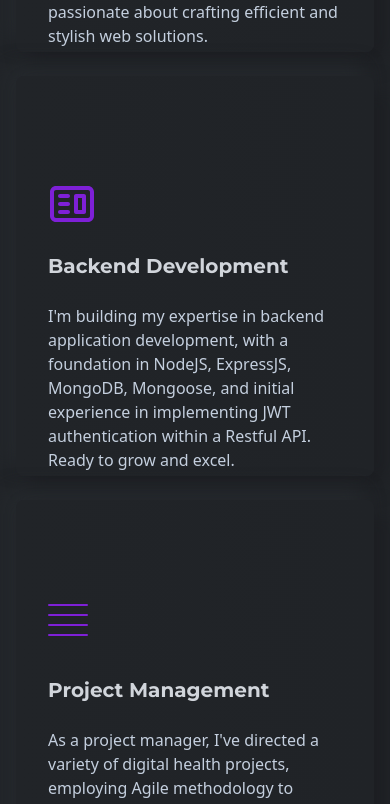
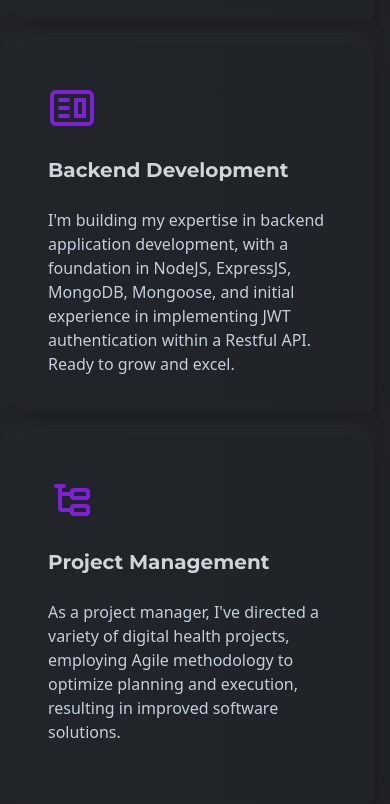
Before and after one commit to AndreaBitmind/porfolio-react, a React (Create React App) app: page / in a window 390 px wide. Shown: the part 1939-2743 px from the top of the page. Built offline with nearby package versions, Linux system fonts and the light colour scheme.

Commit message:
style: changed project management icon and removed hover from mobile view

```diff
--- a/src/components/features/Card.js
+++ b/src/components/features/Card.js
@@ -2,9 +2,9 @@ import React from "react";
 
 const Card = ({ item: { title, des, icon } }) => {
   return (
-    <div className="w-full px-8 h-fit py-10 rounded-lg shadow-shadowOne flex items-center bg-gradient-to-r from-bodyColor to-[#202327] group hover:bg-gradient-to-b hover:from-black hover:to-[#1e2024] transition-colors duration-100 group">
-      <div className="h-80">
-        <div className="flex h-full flex-col gap-10 translate-y-16 group-hover:translate-y-0 transition-transform duration-500">
+    <div className="w-full px-8 h-fit py-10 rounded-lg shadow-shadowOne flex items-center bg-gradient-to-r from-bodyColor to-[#202327] group lgl:hover:bg-gradient-to-b lgl:hover:from-black lgl:hover:to-[#1e2024] lgl:transition-colors lgl:duration-100 group">
+      <div className="h-72 xl:h-96">
+        <div className="flex h-full flex-col gap-10 lgl:translate-y-16 lgl:group-hover:translate-y-0 lgl:transition-transform lgl:duration-500">
           <div className="w-10 h-8 flex flex-col justify-between">
             {icon ? (
               <span className="text-5xl text-designColor">{icon}</span>
--- a/src/data/data.js
+++ b/src/data/data.js
@@ -1,5 +1,6 @@
 import { SiProgress } from "react-icons/si";
 import { CgWebsite } from "react-icons/cg";
+import { TbSubtask } from "react-icons/tb";
 
 // Features Data
 export const featuresData = [
@@ -23,6 +24,7 @@ export const featuresData = [
   }, */
   {
     id: 4,
+    icon: <TbSubtask />,
     title: "Project Management",
     des: "As a project manager, I've directed a variety of digital health projects, employing Agile methodology to optimize planning and execution, resulting in improved software solutions.",
   },
```
